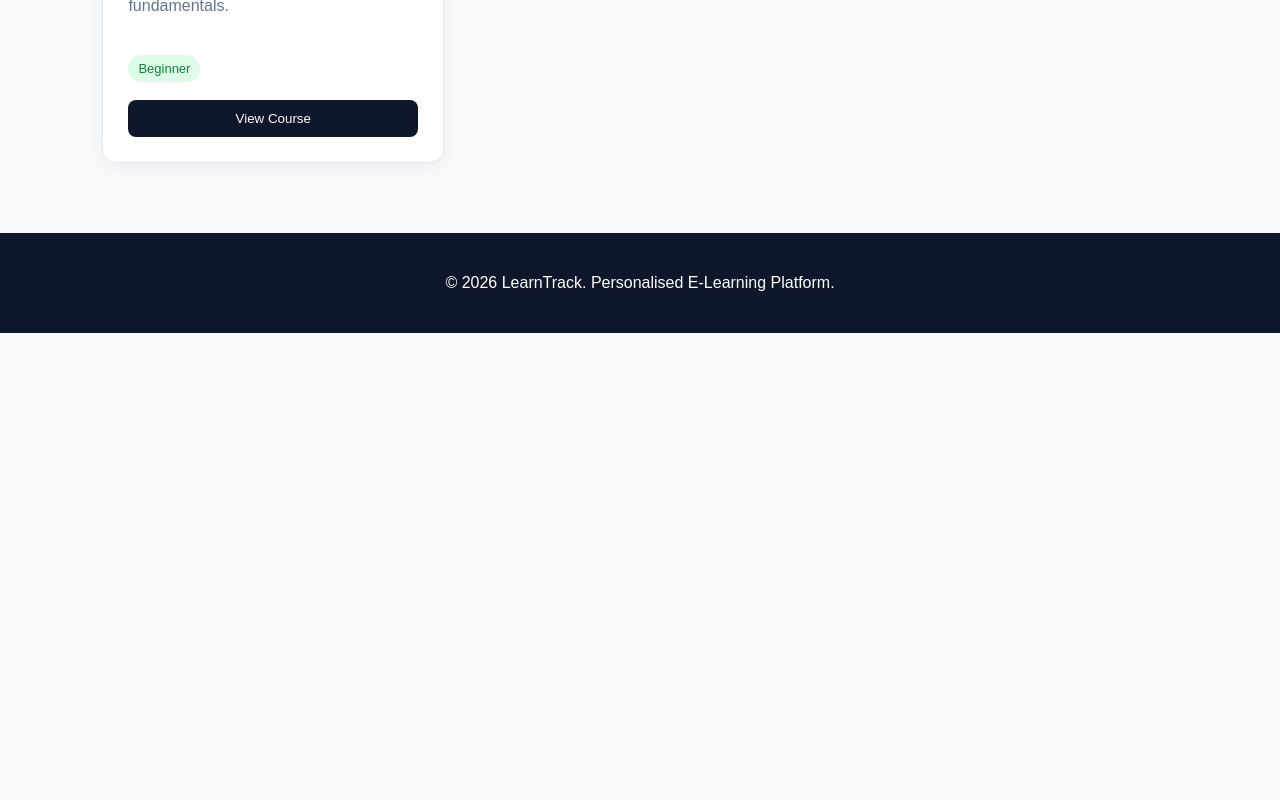
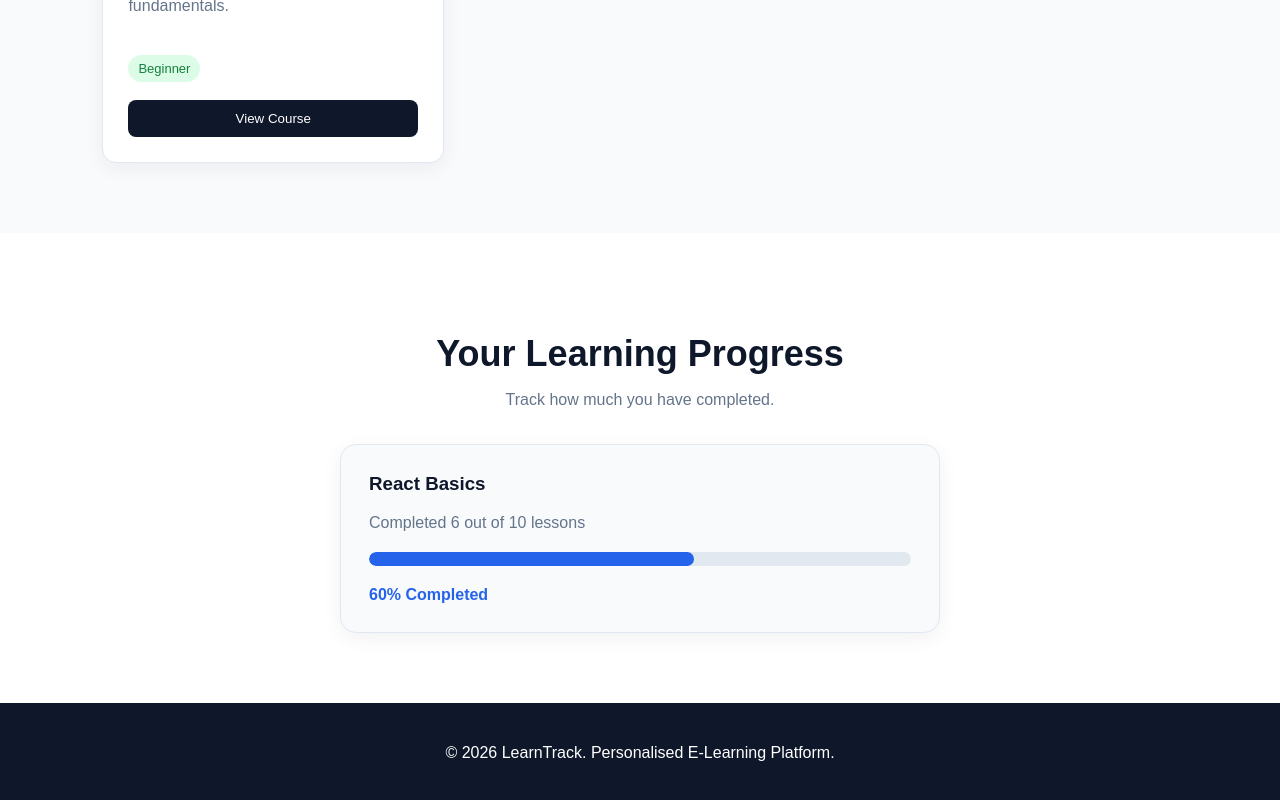
Before and after one commit to manjeetnandal24/personalized-elearning-platform, a React (Vite) app: page / in a window 1280 px wide. Shown: the part 1336-2136 px from the top of the page. Before the commit the page ends 1669 px from the top, so only its background shows below. Built offline with nearby package versions, Linux system fonts and the light colour scheme.

Commit message:
Refactored frontend into reusable components

```diff
--- a/src/App.css
+++ b/src/App.css
@@ -195,3 +195,44 @@ footer {
     grid-template-columns: 1fr;
   }
 }
+.progress-section {
+  padding: 70px 8%;
+  background-color: white;
+}
+
+.progress-card {
+  max-width: 600px;
+  margin: 0 auto;
+  padding: 28px;
+  border: 1px solid #e2e8f0;
+  border-radius: 16px;
+  background-color: #f8fafc;
+  box-shadow: 0 5px 20px rgba(15, 23, 42, 0.06);
+}
+
+.progress-card h3 {
+  margin-top: 0;
+  color: #0f172a;
+}
+
+.progress-card p {
+  color: #64748b;
+}
+
+.progress-bar {
+  height: 14px;
+  margin: 20px 0;
+  overflow: hidden;
+  border-radius: 999px;
+  background-color: #e2e8f0;
+}
+
+.progress-fill {
+  height: 100%;
+  border-radius: 999px;
+  background-color: #2563eb;
+}
+
+.progress-card strong {
+  color: #2563eb;
+}
--- a/src/App.tsx
+++ b/src/App.tsx
@@ -1,112 +1,31 @@
 import { useState } from "react";
 import "./App.css";
 
-type Course = {
-  id: number;
-  shortName: string;
-  title: string;
-  description: string;
-  level: string;
-};
+import Navbar from "./components/Navbar";
+import Hero from "./components/Hero";
+import CoursesSection from "./components/CoursesSection";
+import Footer from "./components/Footer";
+import ProgressSection from "./components/ProgressSection";
 
-const courses: Course[] = [
-  {
-    id: 1,
-    shortName: "JS",
-    title: "JavaScript Fundamentals",
-    description: "Learn variables, functions, arrays and modern JavaScript.",
-    level: "Beginner",
-  },
-  {
-    id: 2,
-    shortName: "RE",
-    title: "React Basics",
-    description: "Learn components, props, state and React application basics.",
-    level: "Beginner",
-  },
-  {
-    id: 3,
-    shortName: "DB",
-    title: "Database Basics",
-    description: "Understand databases, tables, records and basic SQL.",
-    level: "Beginner",
-  },
-    {
-
-   id: 4,
-   shortName: "TS",
-   title: "TypeScript Basics",
-   description: "Learn types, interfaces and TypeScript fundamentals.",
-   level: "Beginner",
-  },
-
-];
 
 function App() {
   const [studentName, setStudentName] = useState("Student");
 
   return (
     <div className="app">
-      <header className="navbar">
-        <h2 className="logo">LearnTrack</h2>
-
-        <nav>
-          <a href="#home">Home</a>
-          <a href="#courses">Courses</a>
-          <a href="#progress">Progress</a>
-        </nav>
-
-        <button className="login-button">Login</button>
-      </header>
+      <Navbar />
 
       <main>
-        <section className="hero" id="home">
-          <div className="hero-content">
-            <p className="small-heading">PERSONALISED LEARNING</p>
+        <Hero
+          studentName={studentName}
+          onPersonalise={() => setStudentName("Manjeet")}
+        />
 
-            <h1>Welcome, {studentName}</h1>
-
-            <p className="hero-description">
-              Explore beginner-friendly courses, complete lessons and monitor
-              your learning journey in one place.
-            </p>
-
-               <button
-                 className="primary-button"
-                 onClick={() => setStudentName("Manjeet")}
->
-                Personalise My Dashboard
-                </button>
-          </div>
-        </section>
-
-        <section className="courses-section" id="courses">
-          <div className="section-heading">
-            <h2>Popular Courses</h2>
-            <p>Start learning with our beginner-friendly courses.</p>
-          </div>
-
-          <div className="course-container">
-            {courses.map((course) => (
-              <div className="course-card" key={course.id}>
-                <div className="course-icon">{course.shortName}</div>
-
-                <h3>{course.title}</h3>
-
-                <p>{course.description}</p>
-
-                <span>{course.level}</span>
-
-                <button>View Course</button>
-              </div>
-            ))}
-          </div>
-        </section>
+        <CoursesSection />
+        <ProgressSection />
       </main>
 
-      <footer>
-        <p>© 2026 LearnTrack. Personalised E-Learning Platform.</p>
-      </footer>
+      <Footer />
     </div>
   );
 }
--- /dev/null
+++ b/src/components/CourseCard.tsx
@@ -0,0 +1,23 @@
+import type { Course } from "../data/courses";
+
+type CourseCardProps = {
+  course: Course;
+};
+
+function CourseCard({ course }: CourseCardProps) {
+  return (
+    <div className="course-card">
+      <div className="course-icon">{course.shortName}</div>
+
+      <h3>{course.title}</h3>
+
+      <p>{course.description}</p>
+
+      <span>{course.level}</span>
+
+      <button>View Course</button>
+    </div>
+  );
+}
+
+export default CourseCard;
--- /dev/null
+++ b/src/components/CoursesSection.tsx
@@ -0,0 +1,21 @@
+import { courses } from "../data/courses";
+import CourseCard from "./CourseCard";
+
+function CoursesSection() {
+  return (
+    <section className="courses-section" id="courses">
+      <div className="section-heading">
+        <h2>Popular Courses</h2>
+        <p>Start learning with our beginner-friendly courses.</p>
+      </div>
+
+      <div className="course-container">
+        {courses.map((course) => (
+          <CourseCard key={course.id} course={course} />
+        ))}
+      </div>
+    </section>
+  );
+}
+
+export default CoursesSection;
--- /dev/null
+++ b/src/components/Footer.tsx
@@ -0,0 +1,9 @@
+function Footer() {
+  return (
+    <footer>
+      <p>© 2026 LearnTrack. Personalised E-Learning Platform.</p>
+    </footer>
+  );
+}
+
+export default Footer;
--- /dev/null
+++ b/src/components/Hero.tsx
@@ -0,0 +1,27 @@
+type HeroProps = {
+  studentName: string;
+  onPersonalise: () => void;
+};
+
+function Hero({ studentName, onPersonalise }: HeroProps) {
+  return (
+    <section className="hero" id="home">
+      <div className="hero-content">
+        <p className="small-heading">PERSONALISED LEARNING</p>
+
+        <h1>Welcome, {studentName}</h1>
+
+        <p className="hero-description">
+          Explore beginner-friendly courses, complete lessons and monitor your
+          learning journey in one place.
+        </p>
+
+        <button className="primary-button" onClick={onPersonalise}>
+          Personalise My Dashboard
+        </button>
+      </div>
+    </section>
+  );
+}
+
+export default Hero;
--- /dev/null
+++ b/src/components/Navbar.tsx
@@ -0,0 +1,17 @@
+function Navbar() {
+  return (
+    <header className="navbar">
+      <h2 className="logo">LearnTrack</h2>
+
+      <nav>
+        <a href="#home">Home</a>
+        <a href="#courses">Courses</a>
+        <a href="#progress">Progress</a>
+      </nav>
+
+      <button className="login-button">Login</button>
+    </header>
+  );
+}
+
+export default Navbar;
--- /dev/null
+++ b/src/components/ProgressSection.tsx
@@ -0,0 +1,33 @@
+function ProgressSection() {
+  const completedLessons = 6;
+  const totalLessons = 10;
+  const progressPercentage = (completedLessons / totalLessons) * 100;
+
+  return (
+    <section className="progress-section" id="progress">
+      <div className="section-heading">
+        <h2>Your Learning Progress</h2>
+        <p>Track how much you have completed.</p>
+      </div>
+
+      <div className="progress-card">
+        <h3>React Basics</h3>
+
+        <p>
+          Completed {completedLessons} out of {totalLessons} lessons
+        </p>
+
+        <div className="progress-bar">
+          <div
+            className="progress-fill"
+            style={{ width: `${progressPercentage}%` }}
+          ></div>
+        </div>
+
+        <strong>{progressPercentage}% Completed</strong>
+      </div>
+    </section>
+  );
+}
+
+export default ProgressSection;
--- /dev/null
+++ b/src/data/courses.ts
@@ -0,0 +1,38 @@
+export type Course = {
+  id: number;
+  shortName: string;
+  title: string;
+  description: string;
+  level: string;
+};
+
+export const courses: Course[] = [
+  {
+    id: 1,
+    shortName: "JS",
+    title: "JavaScript Fundamentals",
+    description: "Learn variables, functions, arrays and modern JavaScript.",
+    level: "Beginner",
+  },
+  {
+    id: 2,
+    shortName: "RE",
+    title: "React Basics",
+    description: "Learn components, props, state and React application basics.",
+    level: "Beginner",
+  },
+  {
+    id: 3,
+    shortName: "DB",
+    title: "Database Basics",
+    description: "Understand databases, tables, records and basic SQL.",
+    level: "Beginner",
+  },
+  {
+    id: 4,
+    shortName: "TS",
+    title: "TypeScript Basics",
+    description: "Learn types, interfaces and TypeScript fundamentals.",
+    level: "Beginner",
+  },
+];
```
